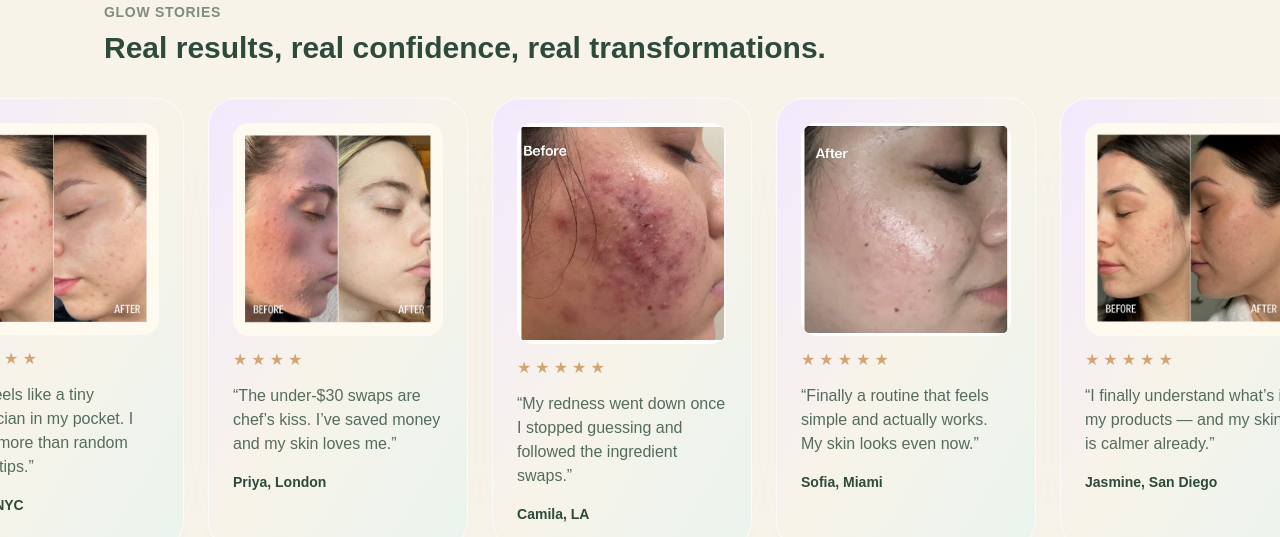
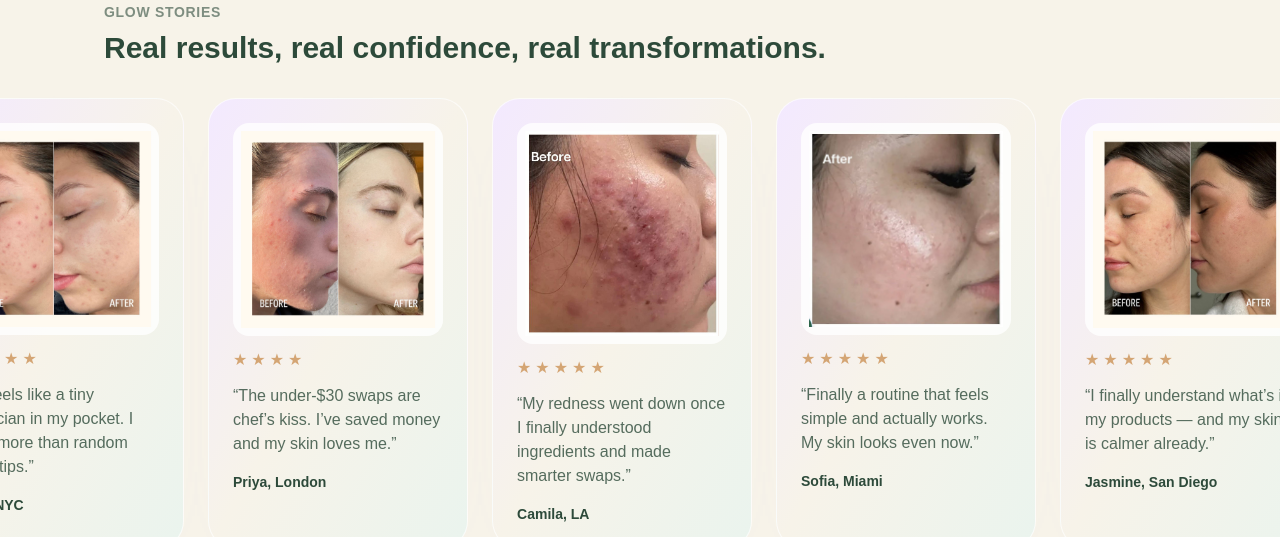
Before and after one commit to mspottsassistant-123/rico-ai-landing, a Next.js app: page / in a window 1280 px wide. Shown: the part 3720-4257 px from the top of the page. Built offline with nearby package versions, Linux system fonts and the light colour scheme.

Commit message:
Show stitched before/after in testimonial cards

```diff
--- a/src/app/page.tsx
+++ b/src/app/page.tsx
@@ -93,7 +93,7 @@ const testimonials = [
   },
   {
     quote:
-      "My redness went down once I stopped guessing and followed the ingredient swaps.",
+      "My redness went down once I finally understood ingredients and made smarter swaps.",
     name: "Camila, LA",
     rating: 5,
     image: "/images/glow-client-d.jpg",
@@ -433,13 +433,13 @@ export default function Home() {
                   key={`${item.name}-${index}`}
                   className="w-[260px] flex-none rounded-[28px] border border-white/70 bg-gradient-to-br from-[#F3E9FF] via-[#F7F3E9] to-[#EAF4EE] p-6 shadow-[0_16px_70px_-60px_rgba(233,215,255,0.7)]"
                 >
-                  <div className="relative overflow-hidden rounded-[16px]">
+                  <div className="relative overflow-hidden rounded-[16px] bg-white/80 p-2">
                     <Image
                       src={item.image}
                       alt="Client before and after"
-                      width={700}
-                      height={700}
-                      className="h-full w-full object-cover"
+                      width={1200}
+                      height={900}
+                      className="h-auto w-full object-contain"
                     />
                   </div>
                   <div className="mt-3 flex items-center gap-1 text-[#D4A574]">
```
